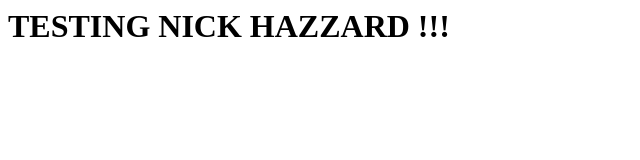
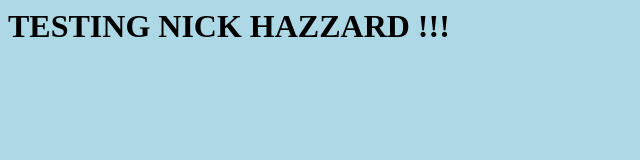
Before and after one commit to WVCS/website-nickhazzard13, a plain HTML site: page index.html in a window 1280 px wide. Shown: the whole page, without its empty margins (0-640 px from the left). Drawn offline with Linux system fonts and the light colour scheme.

Commit message:
added background color

```diff
--- a/style.css
+++ b/style.css
@@ -1,3 +1,3 @@
 body {
-
+background-color: lightblue
 }
```
